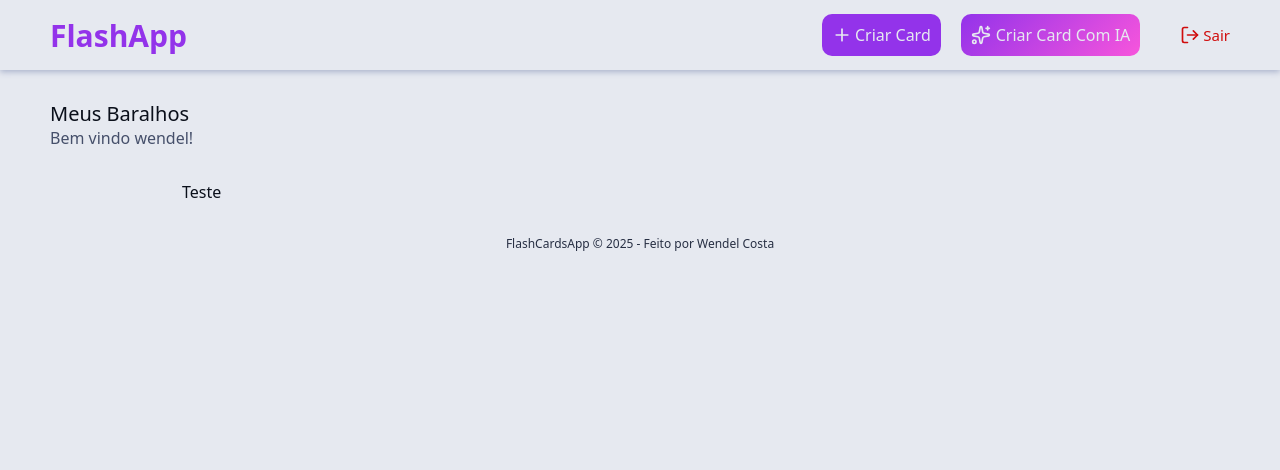
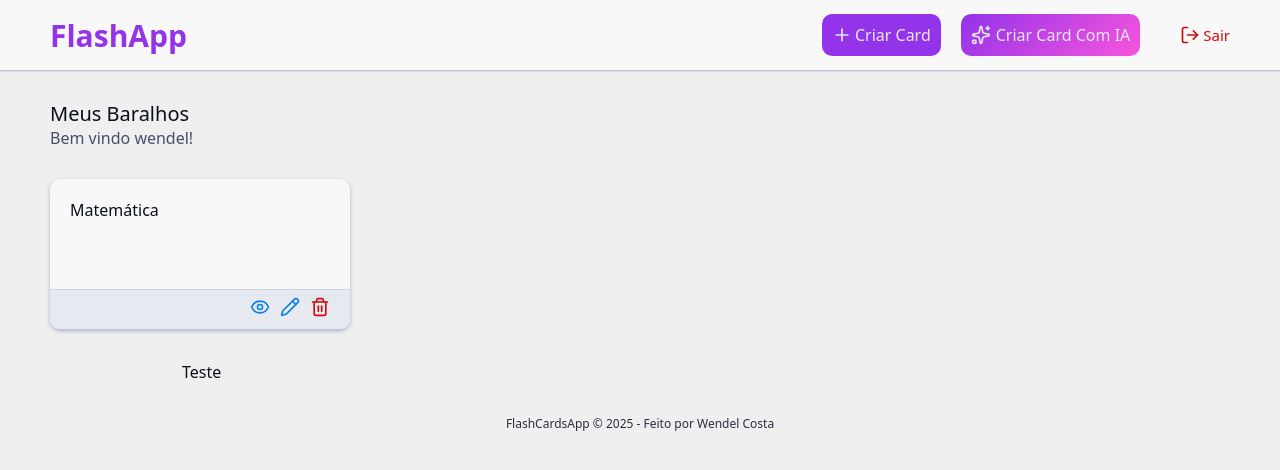
Before and after one commit to Wendel-Costa/FlashcardsApp, a React (Vite) app in the folder frontend/: page / in a window 1280 px wide. Shown: the top 470 px of the page. Built offline with nearby package versions, Linux system fonts and the light colour scheme.

Commit message:
styling block deck

```diff
--- /dev/null
+++ b/frontend/src/components/DeckBlock/index.tsx
@@ -0,0 +1,25 @@
+import { Eye, Pencil, Trash2 } from 'lucide-react'
+import styles from './styles.module.css'
+
+type DeckBlockProps = {
+   deckName: String
+}
+
+export function DeckBlock(props: DeckBlockProps) {
+   return (
+      <div className={styles.block}>
+         <p className={styles.deckName}>{props.deckName}</p>
+         <div className={styles.buttonsDiv}>
+            <a href="" className={styles.button}>
+               <Eye />
+            </a>
+            <a href="" className={styles.button}>
+               <Pencil />
+            </a>
+            <a href="" className={styles.buttonTrash}>
+               <Trash2 />
+            </a>
+         </div>
+      </div>
+   )
+}
--- /dev/null
+++ b/frontend/src/components/DeckBlock/styles.module.css
@@ -0,0 +1,52 @@
+.block {
+   background-color: var(--secondBackground);
+
+   width: 30rem;
+   height: 15rem;
+   margin: 3rem 5rem;
+
+   border-radius: 1rem;
+   box-shadow: 0 2px 4px var(--gray-300);
+
+   display: flex;
+   flex-direction: column;
+}
+
+.deckName {
+   margin: 2rem;
+   font-weight: 500;
+}
+
+.buttonsDiv {
+   margin-top: auto;
+   border-radius: 0 0 1rem 1rem;
+   border-top: solid var(--gray-200) 1px;
+
+   width: 100%;
+   height: 4rem;
+   background-color: var(--gray-100);
+   padding-right: 2rem;
+
+   display: flex;
+   justify-content: end;
+   align-items: center;
+   gap: 1rem;
+}
+
+.button {
+   color: var(--action);
+}
+
+.buttonTrash {
+   color: var(--error);
+}
+
+.button:hover {
+   color: var(--action-hover);
+   transition: all 0.2s;
+}
+
+.buttonTrash:hover {
+   color: var(--negative-action-hover);
+   transition: all 0.2s;
+}
--- a/frontend/src/components/DefaultHeader/styles.module.css
+++ b/frontend/src/components/DefaultHeader/styles.module.css
@@ -1,7 +1,8 @@
 .defaultHeader {
+   background-color: var(--secondBackground);
    width: 100%;
    height: 7rem;
-   box-shadow: 0 2px 6px var(--gray-300);
+   box-shadow: 0 1px 2px var(--gray-300);
    padding: 1rem 2rem 1rem 5rem;
 
    display: flex;
--- a/frontend/src/pages/Home/index.tsx
+++ b/frontend/src/pages/Home/index.tsx
@@ -1,4 +1,5 @@
 import { Container } from "../../components/Container";
+import { DeckBlock } from "../../components/DeckBlock";
 import { HomeHeader } from "../../components/HomeHeader";
 import { HomeTitle } from "../../components/HomeTitle";
 import { MainTemplate } from "../../templates/MainTemplate";
@@ -8,6 +9,7 @@ export function Home() {
       <MainTemplate>
          <HomeHeader />
          <HomeTitle userName={'wendel'} />
+         <DeckBlock deckName={'Matemática'} />
          <Container>Teste</Container>
       </MainTemplate>
    )
--- a/frontend/src/styles/global.css
+++ b/frontend/src/styles/global.css
@@ -12,7 +12,7 @@ body {
    font-family: system-ui, -apple-system, BlinkMacSystemFont, 'Segoe UI', Roboto, Oxygen, Ubuntu, Cantarell, 'Open Sans', 'Helvetica Neue', sans-serif;
    font-size: 1.6rem;
 
-   background-color: var(--gray-100);
+   background-color: var(--background);
    color: var(--text-default);
 
    display: flex;
--- a/frontend/src/styles/theme.css
+++ b/frontend/src/styles/theme.css
@@ -1,4 +1,7 @@
 :root {
+   --background: #efefef;
+   --secondBackground: #f8f8f8;
+
    --gray-100: #e6e9f0;
    --gray-200: #cdd3e1;
    --gray-300: #aab3cc;
@@ -16,10 +19,6 @@
    --text-over-primary: #0a0f1a;
    --text-over-primary-dark: #e6e9f0;
    --text-over-primary-light: #0a0f1a;
-   --text-over-success: #0a0f1a;
-   --text-over-warning: #0a0f1a;
-   --text-over-error: #e6e9f0;
-   --text-over-info: #0a0f1a;
 
    --text-default: #0a0f1a;
    --text-muted: #272f43;
@@ -31,9 +30,12 @@
    --text-disabled: #aab3cc;
 
    --success: #22c55e;
+   --action: #0d82e2;
    --warning: #eab308;
    --error: #d00c0c;
    --info: #f755dc;
 
    --out-hover: #fe39391b;
+   --action-hover: #260de2;
+   --negative-action-hover: #a40000;
 }
```
